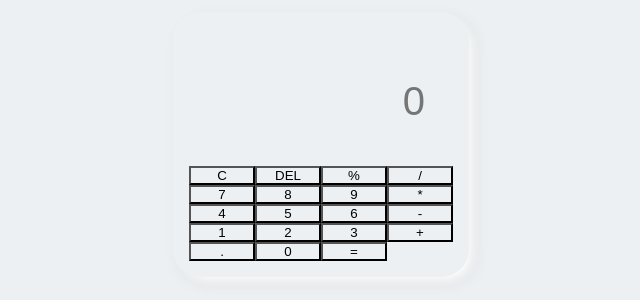
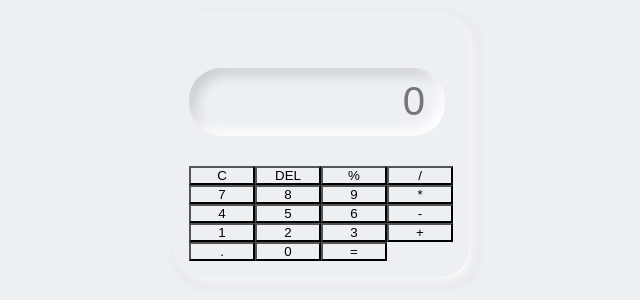
Before and after one commit to Azeezjim/Calculato, a plain HTML site: page index.html in a window 1280 px wide. Shown: the part 256-556 px from the top of the page, without its empty margins (319-959 px from the left). Drawn offline with Linux system fonts and the light colour scheme.

Commit message:
latest commit of the day

```diff
--- a/style.css
+++ b/style.css
@@ -26,13 +26,13 @@ input{
   grid-column: span 4;
   height: 68px;
   width: 256px;
-  box-shadow: inset -6px -6px 13px #fff, -6px, -6px, 13px, inset rgba(0,0,0,0.16);
+  box-shadow: inset -6px -6px 13px #fff, 6px 6px 13px inset rgba(0,0,0,0.16);
   background-color: #ecf0f3;
   border: none;
   border-radius: 32px;
   color: #333;
   text-align: end;
-  margin: 40px 0 30px 0;
+  margin: 40px 0px 30px 0px;
   padding: 20px;
   font-size: 40px;
 
```
